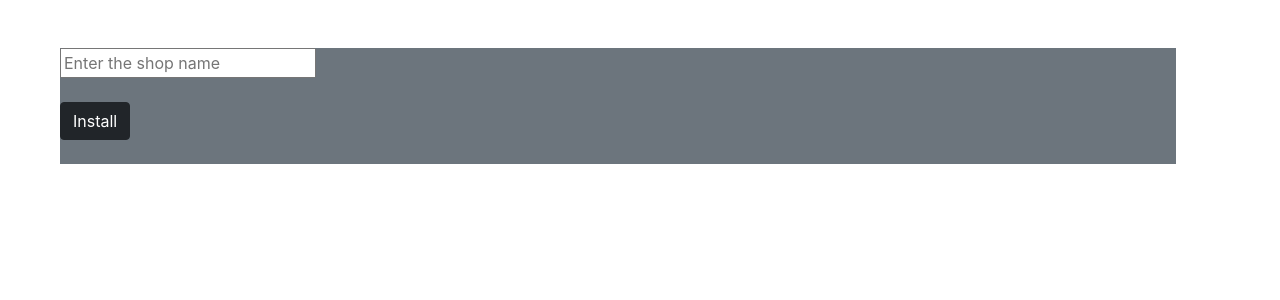
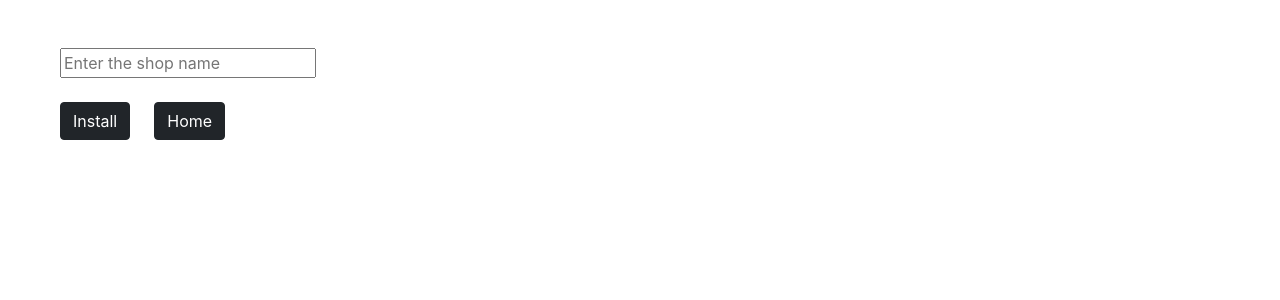
Before and after one commit to Shivani-ens/Tabicon_s, a React (Create React App) app: page / in a window 1280 px wide. Shown: the top 300 px of the page. Built offline with nearby package versions, Linux system fonts and the light colour scheme.

Commit message:
new change button

```diff
--- a/src/Pages/Install.js
+++ b/src/Pages/Install.js
@@ -14,9 +14,10 @@ const Install = () => {
   return (
     <React.Fragment>
      <div className='container m-5'>
-      <form className='bg-secondary' onSubmit={(e)=>handleInstall(e)}>
+      <form onSubmit={(e)=>handleInstall(e)}>
         <input className='mb-4'  type="text" name="shopName" value={shop.shopName} onChange={(e)=>setShop({[e.target.name]:e.target.value})} placeholder="Enter the shop name" /><br/>
-        <input className='btn btn-dark mb-4' type="submit" onClick={(e)=>{navigate('/shopify');}} value="Install" />
+        <input className='btn btn-dark' type="submit" onClick={(e)=>{navigate('/shopify');}} value="Install" />
+        <input className='btn btn-dark mx-4' type="submit" onClick={(e)=>{navigate('/home');}} value="Home" />
       </form>
       </div>
     </React.Fragment>
```
